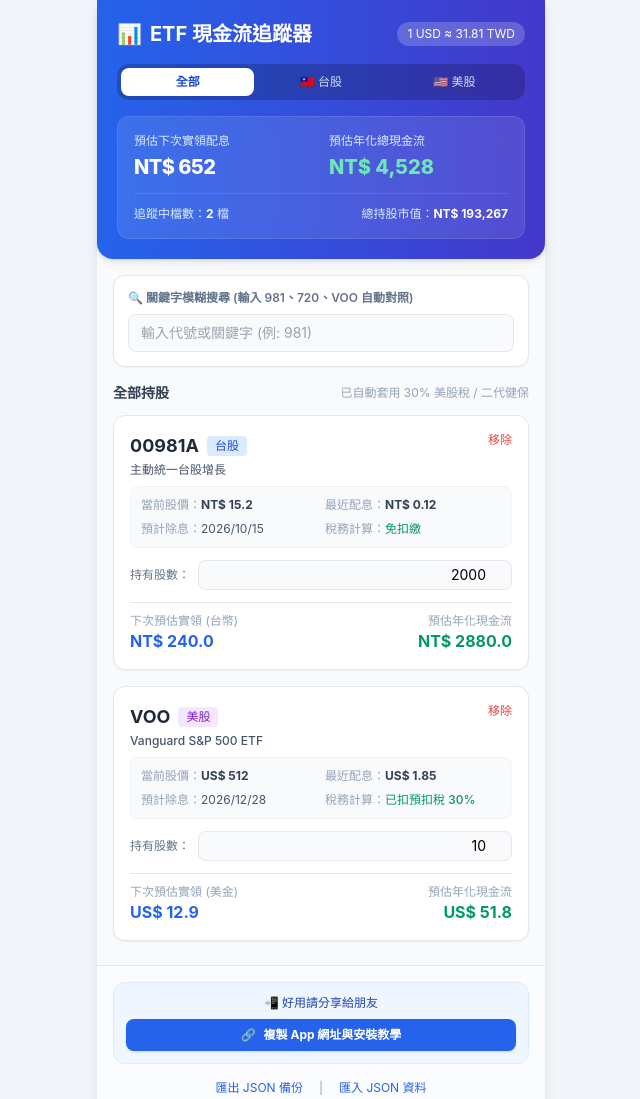
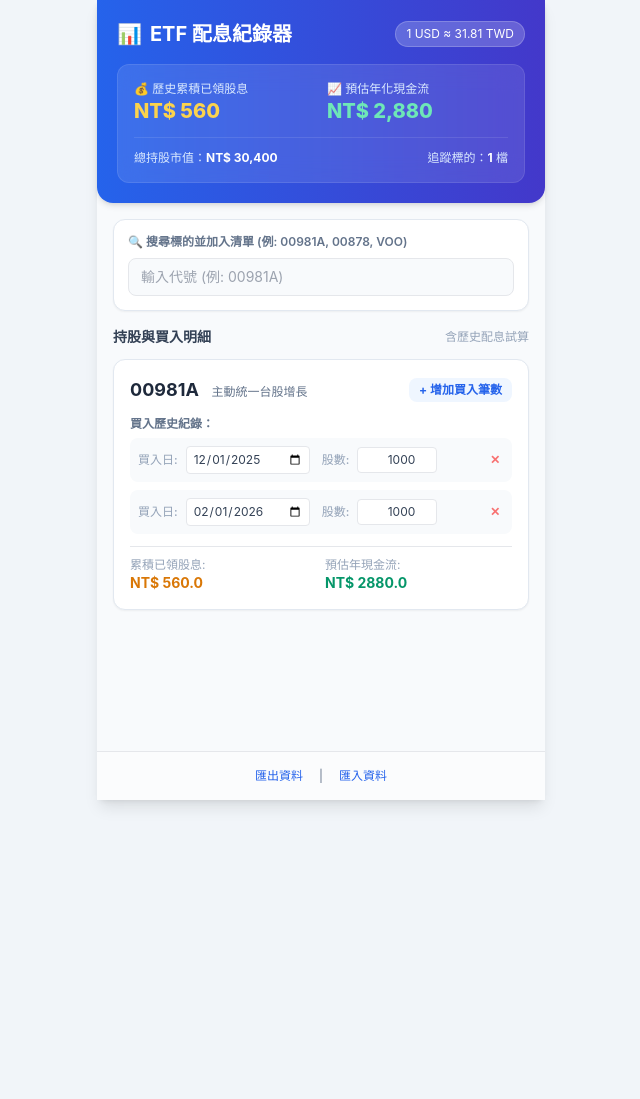
Before and after one commit to newalife1123-hue/etf-tracker, a plain HTML site: page index.html in a window 1280 px wide. Shown: the top 1099 px of the page, without its empty margins (319-959 px from the left). After the commit the page ends 848 px from the top, so only its background shows below. Drawn offline with nearby package versions, Linux system fonts and the light colour scheme; no server answers.

Commit message:
Update index.html

```diff
--- a/index.html
+++ b/index.html
@@ -3,145 +3,123 @@
 <head>
   <meta charset="UTF-8">
   <meta name="viewport" content="width=device-width, initial-scale=1.0">
-  <title>ETF 現金流自動追蹤器</title>
-  <link rel="manifest" href="manifest.json">
-  <meta name="theme-color" content="#2563eb">
+  <title>ETF 歷史與預估現金流追蹤器</title>
   <script src="https://cdn.tailwindcss.com"></script>
   <style>
     body { font-family: -apple-system, BlinkMacSystemFont, "Segoe UI", Roboto, sans-serif; }
-    .no-scrollbar::-webkit-scrollbar { display: none; }
-    .no-scrollbar { -ms-overflow-style: none; scrollbar-width: none; }
   </style>
 </head>
 <body class="bg-slate-100 min-h-screen pb-12">
 
   <div class="max-w-md mx-auto bg-slate-50 min-h-screen shadow-lg relative flex flex-col">
 
-    <!-- 頂部 Header & 匯率資訊 -->
+    <!-- Header -->
     <div class="bg-gradient-to-r from-blue-600 to-indigo-700 text-white p-5 rounded-b-2xl shadow-md">
       <div class="flex justify-between items-center mb-4">
         <h1 class="text-xl font-bold flex items-center gap-2">
-          <span>📊</span> ETF 現金流追蹤器
+          <span>📊</span> ETF 配息紀錄器
         </h1>
-        <span id="exchangeRateTag" class="text-xs bg-white/20 px-2.5 py-1 rounded-full backdrop-blur-sm">
+        <span id="exchangeRateTag" class="text-xs bg-white/20 px-2.5 py-1 rounded-full border border-white/20">
           1 USD ≈ 31.81 TWD
         </span>
       </div>
 
-      <!-- 市場頁籤切換 -->
-      <div class="flex bg-black/20 p-1 rounded-xl mb-4 text-xs font-medium text-center">
-        <button id="tab-all" onclick="switchTab('ALL')" class="flex-1 py-1.5 rounded-lg bg-white text-blue-700 font-bold shadow-sm transition">全部</button>
-        <button id="tab-tw" onclick="switchTab('TW')" class="flex-1 py-1.5 rounded-lg text-white/80 hover:text-white transition">🇹🇼 台股</button>
-        <button id="tab-us" onclick="switchTab('US')" class="flex-1 py-1.5 rounded-lg text-white/80 hover:text-white transition">🇺🇸 美股</button>
-      </div>
-
-      <!-- 資產與領息總覽卡片 -->
-      <div class="bg-white/10 backdrop-blur-md rounded-xl p-4 text-white border border-white/10">
-        <div class="grid grid-cols-2 gap-4 border-b border-white/10 pb-3 mb-3">
+      <!-- 資產與歷史/預估統計卡片 -->
+      <div class="bg-white/10 backdrop-blur-md rounded-xl p-4 text-white border border-white/10 space-y-3">
+        <div class="grid grid-cols-2 gap-3 border-b border-white/10 pb-3">
           <div>
-            <div class="text-xs text-blue-100 mb-1">預估下次實領配息</div>
-            <div id="totalNextPayout" class="text-xl font-extrabold tracking-tight">NT$ 0</div>
+            <div class="text-xs text-blue-100">💰 歷史累積已領股息</div>
+            <div id="totalEarnedPayout" class="text-xl font-extrabold text-amber-300">NT$ 0</div>
           </div>
           <div>
-            <div class="text-xs text-blue-100 mb-1">預估年化總現金流</div>
+            <div class="text-xs text-blue-100">📈 預估年化現金流</div>
             <div id="totalAnnualPayout" class="text-xl font-extrabold text-emerald-300">NT$ 0</div>
           </div>
         </div>
         <div class="flex justify-between items-center text-xs text-blue-100">
-          <span>追蹤中檔數：<strong id="trackingCount" class="text-white">0</strong> 檔</span>
           <span>總持股市值：<strong id="totalMarketValue" class="text-white">NT$ 0</strong></span>
+          <span>追蹤標的：<strong id="trackingCount" class="text-white">0</strong> 檔</span>
         </div>
       </div>
     </div>
 
-    <!-- 搜尋與動態清單選單 -->
-    <div class="p-4 relative">
-      <div class="bg-white p-3.5 rounded-xl shadow-sm border border-slate-200">
-        <label class="block text-xs font-semibold text-slate-500 mb-2">🔍 關鍵字模糊搜尋 (輸入 981、720、VOO 自動對照)</label>
-        <div class="flex gap-2">
-          <input type="text" id="searchInput" oninput="handleSearchInput()" placeholder="輸入代號或關鍵字 (例: 981)"
-                 class="flex-1 px-3 py-2 border rounded-lg text-sm outline-none focus:ring-2 focus:ring-blue-500 bg-slate-50">
-        </div>
-        <!-- 下拉式搜尋結果 -->
-        <div id="searchResults" class="hidden absolute left-4 right-4 z-20 mt-1 border rounded-lg bg-white divide-y max-h-56 overflow-y-auto text-sm shadow-xl"></div>
+    <!-- 標的搜尋與新增 -->
+    <div class="p-4">
+      <div class="bg-white p-3.5 rounded-xl shadow-sm border border-slate-200 relative">
+        <label class="block text-xs font-semibold text-slate-500 mb-2">🔍 搜尋標的並加入清單 (例: 00981A, 00878, VOO)</label>
+        <input type="text" id="searchInput" oninput="handleSearchInput()" placeholder="輸入代號 (例: 00981A)"
+               class="w-full px-3 py-2 border rounded-lg text-sm outline-none focus:ring-2 focus:ring-blue-500 bg-slate-50">
+        <div id="searchResults" class="hidden absolute left-0 right-0 z-20 mt-1 border rounded-lg bg-white divide-y max-h-56 overflow-y-auto text-sm shadow-xl"></div>
       </div>
     </div>
 
-    <!-- ETF 列表 -->
+    <!-- ETF 列表與買入紀錄 -->
     <div class="px-4 flex-1">
       <div class="flex justify-between items-center mb-3">
-        <h2 id="currentTabTitle" class="text-sm font-bold text-slate-700">全部持股</h2>
-        <div class="text-xs text-slate-400">已自動套用 30% 美股稅 / 二代健保</div>
+        <h2 class="text-sm font-bold text-slate-700">持股與買入明細</h2>
+        <span class="text-xs text-slate-400">含歷史配息試算</span>
       </div>
       <div id="etfList" class="space-y-4"></div>
     </div>
 
-    <!-- 頁尾分享與備份功能 -->
-    <div class="p-4 text-center text-xs text-slate-500 space-y-3 border-t mt-6 bg-white/50">
-
-      <!-- 快速分享按鈕 -->
-      <div class="bg-blue-50 p-3 rounded-xl border border-blue-100">
-        <p class="font-medium text-blue-800 mb-2">📲 好用請分享給朋友</p>
-        <button onclick="shareApp()" class="w-full bg-blue-600 hover:bg-blue-700 text-white font-bold py-2 px-4 rounded-lg shadow transition flex items-center justify-center gap-2">
-          <span>🔗</span> 複製 App 網址與安裝教學
-        </button>
+    <!-- 頁尾 -->
+    <div class="p-4 text-center text-xs text-slate-400 space-y-2 border-t mt-6 bg-white/50">
+      <div class="flex justify-center gap-4 text-slate-500">
+        <button onclick="exportData()" class="text-blue-600 hover:underline">匯出資料</button>
+        <span>|</span>
+        <button onclick="importData()" class="text-blue-600 hover:underline">匯入資料</button>
       </div>
-
-      <div class="flex justify-center gap-4 text-slate-400 pt-1">
-        <button onclick="exportData()" class="text-blue-600 hover:underline">匯出 JSON 備份</button>
-        <span>|</span>
-        <button onclick="importData()" class="text-blue-600 hover:underline">匯入 JSON 資料</button>
-      </div>
-      <div id="dataSourceStatus" class="text-slate-400">資料庫狀態：直連證交所 Open Data 與動態 API</div>
     </div>
 
   </div>
 
-  <!-- Toast 提示視窗 -->
-  <div id="toast" class="fixed bottom-6 left-1/2 -translate-x-1/2 bg-slate-800/90 text-white text-xs px-4 py-2.5 rounded-full shadow-lg transition-opacity duration-300 opacity-0 pointer-events-none z-50">
-    ✅ 訊息內容
-  </div>
+  <script>
+    // 歷史除息紀錄庫 (可自行擴充歷史配息日與金額)
+    const DIVIDEND_HISTORY = {
+      '00981A': [
+        { exDate: '2026-03-18', dividend: 0.12 },
+        { exDate: '2026-02-18', dividend: 0.11 },
+        { exDate: '2026-01-18', dividend: 0.10 }
+      ],
+      '00878': [
+        { exDate: '2026-02-18', dividend: 0.55 },
+        { exDate: '2025-11-18', dividend: 0.50 },
+        { exDate: '2025-08-18', dividend: 0.47 },
+        { exDate: '2025-05-18', dividend: 0.51 }
+      ],
+      '0050': [
+        { exDate: '2026-01-18', dividend: 3.00 },
+        { exDate: '2025-07-16', dividend: 1.00 }
+      ],
+      'VOO': [
+        { exDate: '2026-03-25', dividend: 1.85 },
+        { exDate: '2025-12-20', dividend: 1.80 },
+        { exDate: '2025-09-25', dividend: 1.75 }
+      ]
+    };
 
-  <script>
     const OFFICIAL_REGISTRY = {
-      '00981A': { name: '主動統一台股增長', market: 'TW', price: 15.2, dividend: 0.12, freq: 12, exDate: '2026/10/15' },
-      '00720B': { name: '元大投資級公司債', market: 'TW', price: 35.8, dividend: 0.48, freq: 4, exDate: '2026/10/20' },
-      '00631L': { name: '元大台灣50正2', market: 'TW', price: 210.5, dividend: 0.0, freq: 1, exDate: '不配息' },
-      '00632R': { name: '元大台灣50反1', market: 'TW', price: 3.8, dividend: 0.0, freq: 1, exDate: '不配息' },
-      '0050K':  { name: '元大台灣50人民幣', market: 'TW', price: 162.0, dividend: 3.0, freq: 2, exDate: '2026/11/18' },
-      '00878':  { name: '國泰永續高股息', market: 'TW', price: 22.8, dividend: 0.55, freq: 4, exDate: '2026/11/18' },
-      '0050':   { name: '元大台灣50', market: 'TW', price: 168.0, dividend: 3.0, freq: 2, exDate: '2026/11/18' },
-      '0056':   { name: '元大高股息', market: 'TW', price: 38.5, dividend: 1.07, freq: 4, exDate: '2026/10/18' },
-      '00919':  { name: '群益台灣精選高息', market: 'TW', price: 24.8, dividend: 0.72, freq: 4, exDate: '2026/12/18' },
-      '00929':  { name: '復華台灣科技優息', market: 'TW', price: 19.5, dividend: 0.18, freq: 12, exDate: '2026/10/22' },
-      'VOO':    { name: 'Vanguard S&P 500 ETF', market: 'US', price: 512.0, dividend: 1.85, freq: 4, exDate: '2026/12/28' },
-      'QQQ':    { name: 'Invesco QQQ Trust', market: 'US', price: 480.0, dividend: 0.68, freq: 4, exDate: '2026/12/28' },
-      'SCHD':   { name: 'Schwab US Dividend Equity ETF', market: 'US', price: 82.5, dividend: 0.75, freq: 4, exDate: '2026/12/10' }
+      '00981A': { name: '主動統一台股增長', market: 'TW', price: 15.2, latestDividend: 0.12, freq: 12 },
+      '00878':  { name: '國泰永續高股息', market: 'TW', price: 22.8, latestDividend: 0.55, freq: 4 },
+      '0050':   { name: '元大台灣50', market: 'TW', price: 168.0, latestDividend: 3.00, freq: 2 },
+      'VOO':    { name: 'Vanguard S&P 500 ETF', market: 'US', price: 512.0, latestDividend: 1.85, freq: 4 }
     };
 
     let usdToTwdRate = 31.81;
-    let currentTab = 'ALL';
-    let portfolio = JSON.parse(localStorage.getItem('my_etf_portfolio')) || [
-      { id: '00981A', market: 'TW', shares: 2000 },
-      { id: 'VOO', market: 'US', shares: 10 }
+    // 預設持股包含買入日期與股數
+    let portfolio = JSON.parse(localStorage.getItem('my_etf_history_portfolio')) || [
+      {
+        id: '00981A',
+        market: 'TW',
+        transactions: [
+          { date: '2025-12-01', shares: 1000 },
+          { date: '2026-02-01', shares: 1000 }
+        ]
+      }
     ];
 
-    async function init() {
-      await fetchExchangeRate();
+    function init() {
       renderPortfolio();
-    }
-
-    async function fetchExchangeRate() {
-      try {
-        const res = await fetch('https://api.exchangerate-api.com/v4/latest/USD');
-        const data = await res.json();
-        if (data && data.rates && data.rates.TWD) {
-          usdToTwdRate = data.rates.TWD;
-          document.getElementById('exchangeRateTag').innerText = `1 USD ≈ ${usdToTwdRate.toFixed(2)} TWD`;
-        }
-      } catch (e) {
-        console.log('使用標準備援匯率');
-      }
     }
 
     function handleSearchInput() {
@@ -154,43 +132,22 @@
         return;
       }
 
-      const matches = Object.keys(OFFICIAL_REGISTRY).filter(code => {
-        const item = OFFICIAL_REGISTRY[code];
-        return code.includes(query) || item.name.toUpperCase().includes(query);
-      });
+      const matches = Object.keys(OFFICIAL_REGISTRY).filter(code => code.includes(query));
 
       if (matches.length > 0) {
         matches.forEach(code => {
           const item = OFFICIAL_REGISTRY[code];
           const div = document.createElement('div');
-          div.className = 'p-3 hover:bg-blue-50 cursor-pointer flex justify-between items-center transition';
-          div.innerHTML = `
-            <div>
-              <strong class="text-blue-600 text-sm">${code}</strong>
-              <span class="text-xs text-slate-600 ml-1.5">${item.name}</span>
-            </div>
-            <span class="text-xs px-2 py-0.5 rounded font-medium ${item.market==='TW'?'bg-blue-100 text-blue-700':'bg-purple-100 text-purple-700'}">
-              ${item.market === 'TW' ? '台股' : '美股'}
-            </span>
-          `;
-          div.onclick = () => {
-            addToPortfolio(code, item.market);
-            document.getElementById('searchInput').value = '';
-            resultsContainer.classList.add('hidden');
-          };
+          div.className = 'p-3 hover:bg-blue-50 cursor-pointer flex justify-between items-center';
+          div.innerHTML = `<div><strong class="text-blue-600">${code}</strong> <span class="text-xs text-slate-500">${item.name}</span></div>`;
+          div.onclick = () => { addToPortfolio(code, item.market); resultsContainer.classList.add('hidden'); };
           resultsContainer.appendChild(div);
         });
       } else {
-        const isTaiwan = /^\d+/.test(query);
-        const market = isTaiwan ? 'TW' : 'US';
         const div = document.createElement('div');
-        div.className = 'p-3 hover:bg-slate-50 cursor-pointer flex justify-between items-center';
-        div.innerHTML = `<div><strong class="text-blue-600">${query}</strong> <span class="text-xs text-slate-500">(新增為 ${isTaiwan?'台股':'美股'})</span></div>`;
-        div.onclick = () => {
-          addToPortfolio(query, market);
-          document.getElementById('searchInput').value = '';
-          resultsContainer.classList.add('hidden');
-        };
+        div.className = 'p-3 hover:bg-slate-50 cursor-pointer';
+        div.innerHTML = `<span class="text-blue-600 font-bold">${query}</span> <span class="text-xs text-slate-500">(新增標的)</span>`;
+        div.onclick = () => { addToPortfolio(query, 'TW'); resultsContainer.classList.add('hidden'); };
         resultsContainer.appendChild(div);
       }
 
@@ -198,182 +155,144 @@
     }
 
     function addToPortfolio(id, market) {
-      if (portfolio.some(item => item.id === id)) {
-        showToast('⚠️ 此標的已在追蹤清單中');
-        return;
+      if (!portfolio.some(item => item.id === id)) {
+        portfolio.push({
+          id,
+          market,
+          transactions: [{ date: new Date().toISOString().split('T')[0], shares: 1000 }]
+        });
+        saveAndRender();
       }
-      portfolio.push({ id, market, shares: 1000 });
-      saveAndRender();
-      showToast('✅ 成功新增標的');
+      document.getElementById('searchInput').value = '';
     }
 
-    function removeFromPortfolio(id) {
-      if (confirm(`確定要移除 ${id} 嗎？`)) {
-        portfolio = portfolio.filter(item => item.id !== id);
-        saveAndRender();
-        showToast('🗑️ 已移除標的');
-      }
-    }
-
-    function updateShares(id, val) {
+    function addTransaction(id) {
       const item = portfolio.find(i => i.id === id);
       if (item) {
-        item.shares = Math.max(0, parseInt(val) || 0);
+        item.transactions.push({ date: new Date().toISOString().split('T')[0], shares: 1000 });
         saveAndRender();
       }
     }
 
-    function switchTab(tab) {
-      currentTab = tab;
-      ['all', 'tw', 'us'].forEach(t => {
-        const btn = document.getElementById(`tab-${t}`);
-        if (t === tab.toLowerCase()) {
-          btn.className = 'flex-1 py-1.5 rounded-lg bg-white text-blue-700 font-bold shadow-sm transition';
-        } else {
-          btn.className = 'flex-1 py-1.5 rounded-lg text-white/80 hover:text-white transition';
+    function removeTransaction(id, index) {
+      const item = portfolio.find(i => i.id === id);
+      if (item) {
+        item.transactions.splice(index, 1);
+        if (item.transactions.length === 0) {
+          portfolio = portfolio.filter(i => i.id !== id);
         }
+        saveAndRender();
+      }
+    }
+
+    function updateTransaction(id, index, field, value) {
+      const item = portfolio.find(i => i.id === id);
+      if (item && item.transactions[index]) {
+        if (field === 'shares') value = Math.max(0, parseInt(value) || 0);
+        item.transactions[index][field] = value;
+        saveAndRender();
+      }
+    }
+
+    // 核心邏輯：依照買入時間計算歷史已領配息
+    function calculateEarnedDividends(id, transactions) {
+      const history = DIVIDEND_HISTORY[id] || [];
+      let totalEarned = 0;
+
+      history.forEach(div => {
+        let sharesOnExDate = 0;
+        // 計算在「除息日之前」已經買入的總股數
+        transactions.forEach(tx => {
+          if (tx.date && tx.date <= div.exDate) {
+            sharesOnExDate += tx.shares;
+          }
+        });
+        totalEarned += sharesOnExDate * div.dividend;
       });
-      document.getElementById('currentTabTitle').innerText = tab === 'ALL' ? '全部持股' : (tab === 'TW' ? '🇹🇼 台股持股' : '🇺🇸 美股持股');
-      renderPortfolio();
+
+      return totalEarned;
     }
 
     function renderPortfolio() {
       const container = document.getElementById('etfList');
       container.innerHTML = '';
 
-      let totalNextPayoutTWD = 0;
-      let totalAnnualPayoutTWD = 0;
-      let totalMarketValueTWD = 0;
-      let count = 0;
+      let grandEarnedTWD = 0;
+      let grandAnnualTWD = 0;
+      let grandMarketValueTWD = 0;
 
-      const filtered = portfolio.filter(item => {
-        if (currentTab === 'TW') return item.market === 'TW';
-        if (currentTab === 'US') return item.market === 'US';
-        return true;
-      });
-
-      filtered.forEach(item => {
-        count++;
-        const info = OFFICIAL_REGISTRY[item.id] || {
-          name: `${item.market==='TW'?'台股':'美股'} ETF`,
-          price: 10.0, dividend: 0.1, freq: 4, exDate: '待公布'
-        };
-
-        const price = info.price;
-        const divPerShare = info.dividend;
-        const rawNextPayout = item.shares * divPerShare;
-
-        let netNextPayout = rawNextPayout;
-        let taxNote = "免扣繳";
-
-        if (item.market === 'US') {
-          netNextPayout = rawNextPayout * 0.7;
-          taxNote = "已扣預扣稅 30%";
-        } else if (item.market === 'TW' && rawNextPayout >= 20000) {
-          netNextPayout = rawNextPayout * (1 - 0.0211);
-          taxNote = "已扣 2.11% 二代健保";
-        }
-
-        const annualPayout = netNextPayout * info.freq;
-        const marketValue = item.shares * price;
+      portfolio.forEach(item => {
+        const info = OFFICIAL_REGISTRY[item.id] || { name: 'ETF 標的', price: 10.0, latestDividend: 0.1, freq: 4 };
         const isUS = item.market === 'US';
         const rate = isUS ? usdToTwdRate : 1;
         const currencySymbol = isUS ? 'US$' : 'NT$';
 
-        totalNextPayoutTWD += netNextPayout * rate;
-        totalAnnualPayoutTWD += annualPayout * rate;
-        totalMarketValueTWD += marketValue * rate;
+        // 總持股數
+        const totalShares = item.transactions.reduce((sum, tx) => sum + (tx.shares || 0), 0);
+        // 歷史已領配息
+        const earnedDiv = calculateEarnedDividends(item.id, item.transactions);
+        // 預估年化現金流
+        const annualPayout = totalShares * info.latestDividend * info.freq;
+        // 總市值
+        const marketValue = totalShares * info.price;
+
+        grandEarnedTWD += earnedDiv * rate;
+        grandAnnualTWD += annualPayout * rate;
+        grandMarketValueTWD += marketValue * rate;
 
         const card = document.createElement('div');
-        card.className = 'bg-white rounded-xl p-4 shadow-sm border border-slate-200 relative';
+        card.className = 'bg-white rounded-xl p-4 shadow-sm border border-slate-200';
+
+        let txRows = item.transactions.map((tx, idx) => `
+          <div class="flex items-center gap-2 mb-2 bg-slate-50 p-2 rounded-lg text-xs">
+            <span class="text-slate-400 font-medium">買入日:</span>
+            <input type="date" value="${tx.date}" onchange="updateTransaction('${item.id}', ${idx}, 'date', this.value)"
+                   class="border px-1.5 py-1 rounded bg-white text-slate-700 outline-none">
+            <span class="text-slate-400 font-medium ml-1">股數:</span>
+            <input type="number" value="${tx.shares}" onchange="updateTransaction('${item.id}', ${idx}, 'shares', this.value)"
+                   class="w-20 border px-1.5 py-1 rounded bg-white text-right text-slate-700 outline-none">
+            <button onclick="removeTransaction('${item.id}', ${idx})" class="text-red-400 hover:text-red-600 font-bold ml-auto px-1">✕</button>
+          </div>
+        `).join('');
+
         card.innerHTML = `
-          <div class="flex justify-between items-start mb-2">
+          <div class="flex justify-between items-center mb-2">
             <div>
-              <div class="flex items-center gap-2">
-                <span class="font-bold text-lg text-slate-800">${item.id}</span>
-                <span class="text-xs px-2 py-0.5 rounded font-medium ${isUS?'bg-purple-100 text-purple-700':'bg-blue-100 text-blue-700'}">
-                  ${isUS ? '美股' : '台股'}
-                </span>
-              </div>
-              <div class="text-xs text-slate-600 font-medium mt-0.5">${info.name}</div>
+              <span class="font-bold text-lg text-slate-800">${item.id}</span>
+              <span class="text-xs text-slate-500 ml-2">${info.name}</span>
             </div>
-            <button onclick="removeFromPortfolio('${item.id}')" class="text-xs text-red-500 hover:text-red-700 font-medium">移除</button>
+            <button onclick="addTransaction('${item.id}')" class="text-xs bg-blue-50 text-blue-600 px-2.5 py-1 rounded-lg font-bold hover:bg-blue-100">
+              + 增加買入筆數
+            </button>
           </div>
 
-          <div class="grid grid-cols-2 gap-2 bg-slate-50 p-2.5 rounded-lg text-xs mb-3 border border-slate-100">
-            <div><span class="text-slate-400">當前股價：</span><strong class="text-slate-700">${currencySymbol} ${price}</strong></div>
-            <div><span class="text-slate-400">最近配息：</span><strong class="text-slate-700">${currencySymbol} ${divPerShare}</strong></div>
-            <div><span class="text-slate-400">預計除息：</span><span class="text-slate-600">${info.exDate}</span></div>
-            <div><span class="text-slate-400">稅務計算：</span><span class="text-emerald-600 font-medium">${taxNote}</span></div>
+          <div class="my-3">
+            <div class="text-xs font-semibold text-slate-500 mb-1.5">買入歷史紀錄：</div>
+            ${txRows}
           </div>
 
-          <div class="flex items-center gap-2 mb-3">
-            <label class="text-xs text-slate-500 whitespace-nowrap">持有股數：</label>
-            <input type="number" value="${item.shares}" onchange="updateShares('${item.id}', this.value)"
-                   class="w-full px-2.5 py-1 border rounded-lg text-sm text-right bg-slate-50 focus:bg-white focus:ring-2 focus:ring-blue-500 outline-none transition">
-          </div>
-
-          <div class="border-t pt-2.5 flex justify-between items-end">
+          <div class="border-t pt-2.5 grid grid-cols-2 gap-2 text-xs">
             <div>
-              <div class="text-xs text-slate-400">下次預估實領 (${isUS?'美金':'台幣'})</div>
-              <div class="text-base font-bold text-blue-600">${currencySymbol} ${netNextPayout.toFixed(1)}</div>
+              <span class="text-slate-400">累積已領股息:</span>
+              <div class="text-sm font-bold text-amber-600">${currencySymbol} ${earnedDiv.toFixed(1)}</div>
             </div>
-            <div class="text-right">
-              <div class="text-xs text-slate-400">預估年化現金流</div>
-              <div class="text-base font-bold text-emerald-600">${currencySymbol} ${annualPayout.toFixed(1)}</div>
+            <div>
+              <span class="text-slate-400">預估年現金流:</span>
+              <div class="text-sm font-bold text-emerald-600">${currencySymbol} ${annualPayout.toFixed(1)}</div>
             </div>
           </div>
         `;
         container.appendChild(card);
       });
 
-      document.getElementById('totalNextPayout').innerText = `NT$ ${Math.round(totalNextPayoutTWD).toLocaleString()}`;
-      document.getElementById('totalAnnualPayout').innerText = `NT$ ${Math.round(totalAnnualPayoutTWD).toLocaleString()}`;
-      document.getElementById('totalMarketValue').innerText = `NT$ ${Math.round(totalMarketValueTWD).toLocaleString()}`;
-      document.getElementById('trackingCount').innerText = count;
-    }
-
-    async function shareApp() {
-      const currentUrl = window.location.href;
-      const shareText = `📊 推薦你這個【ETF 配息現金流自動追蹤器】！\n不用下載 App，打開就能自動算配息：\n${currentUrl}\n\n📱 安裝到手機桌面步驟：\n• iPhone: 點 Safari 下方「分享」按鈕 ➔ 選擇「加入主畫面」\n• Android: 點 Chrome 右上角選單 ➔ 選擇「安裝應用程式」`;
-
-      if (navigator.share) {
-        try {
-          await navigator.share({
-            title: 'ETF 現金流自動追蹤器',
-            text: shareText,
-            url: currentUrl
-          });
-          showToast('✅ 成功開啟分享選單');
-        } catch (err) {
-          copyToClipboard(shareText);
-        }
-      } else {
-        copyToClipboard(shareText);
-      }
-    }
-
-    function copyToClipboard(text) {
-      navigator.clipboard.writeText(text).then(() => {
-        showToast('✅ 已複製網址與安裝說明！');
-      }).catch(() => {
-        showToast('⚠️ 複製失敗，請手動複製網址');
-      });
-    }
-
-    function showToast(msg) {
-      const toast = document.getElementById('toast');
-      toast.innerText = msg;
-      toast.classList.remove('opacity-0');
-      toast.classList.add('opacity-100');
-      setTimeout(() => {
-        toast.classList.remove('opacity-100');
-        toast.classList.add('opacity-0');
-      }, 2500);
+      document.getElementById('totalEarnedPayout').innerText = `NT$ ${Math.round(grandEarnedTWD).toLocaleString()}`;
+      document.getElementById('totalAnnualPayout').innerText = `NT$ ${Math.round(grandAnnualTWD).toLocaleString()}`;
+      document.getElementById('totalMarketValue').innerText = `NT$ ${Math.round(grandMarketValueTWD).toLocaleString()}`;
+      document.getElementById('trackingCount').innerText = portfolio.length;
     }
 
     function saveAndRender() {
-      localStorage.setItem('my_etf_portfolio', JSON.stringify(portfolio));
+      localStorage.setItem('my_etf_history_portfolio', JSON.stringify(portfolio));
       renderPortfolio();
     }
 
@@ -381,11 +300,10 @@
       const dataStr = "data:text/json;charset=utf-8," + encodeURIComponent(JSON.stringify(portfolio));
       const downloadAnchor = document.createElement('a');
       downloadAnchor.setAttribute("href", dataStr);
-      downloadAnchor.setAttribute("download", `etf_portfolio_${new Date().toISOString().split('T')[0]}.json`);
+      downloadAnchor.setAttribute("download", `etf_history_${new Date().toISOString().split('T')[0]}.json`);
       document.body.appendChild(downloadAnchor);
       downloadAnchor.click();
       downloadAnchor.remove();
-      showToast('📥 備份資料已匯出');
     }
 
     function importData() {
@@ -399,9 +317,8 @@
           try {
             portfolio = JSON.parse(readerEvent.target.result);
             saveAndRender();
-            showToast('✅ 成功導入持股資料');
           } catch (err) {
-            showToast('⚠️ 檔案格式不符');
+            alert('檔案格式錯誤');
           }
         }
       }
```
